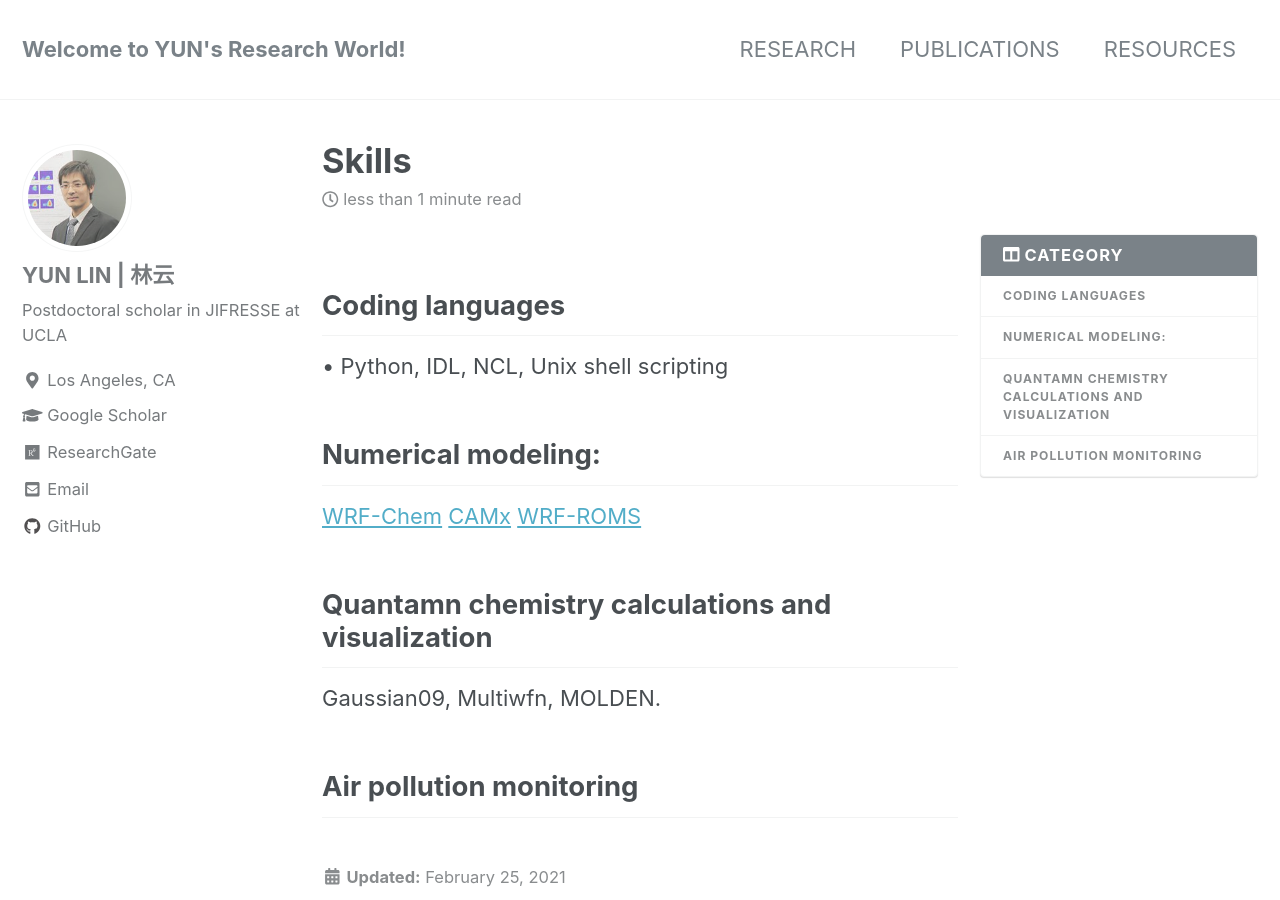
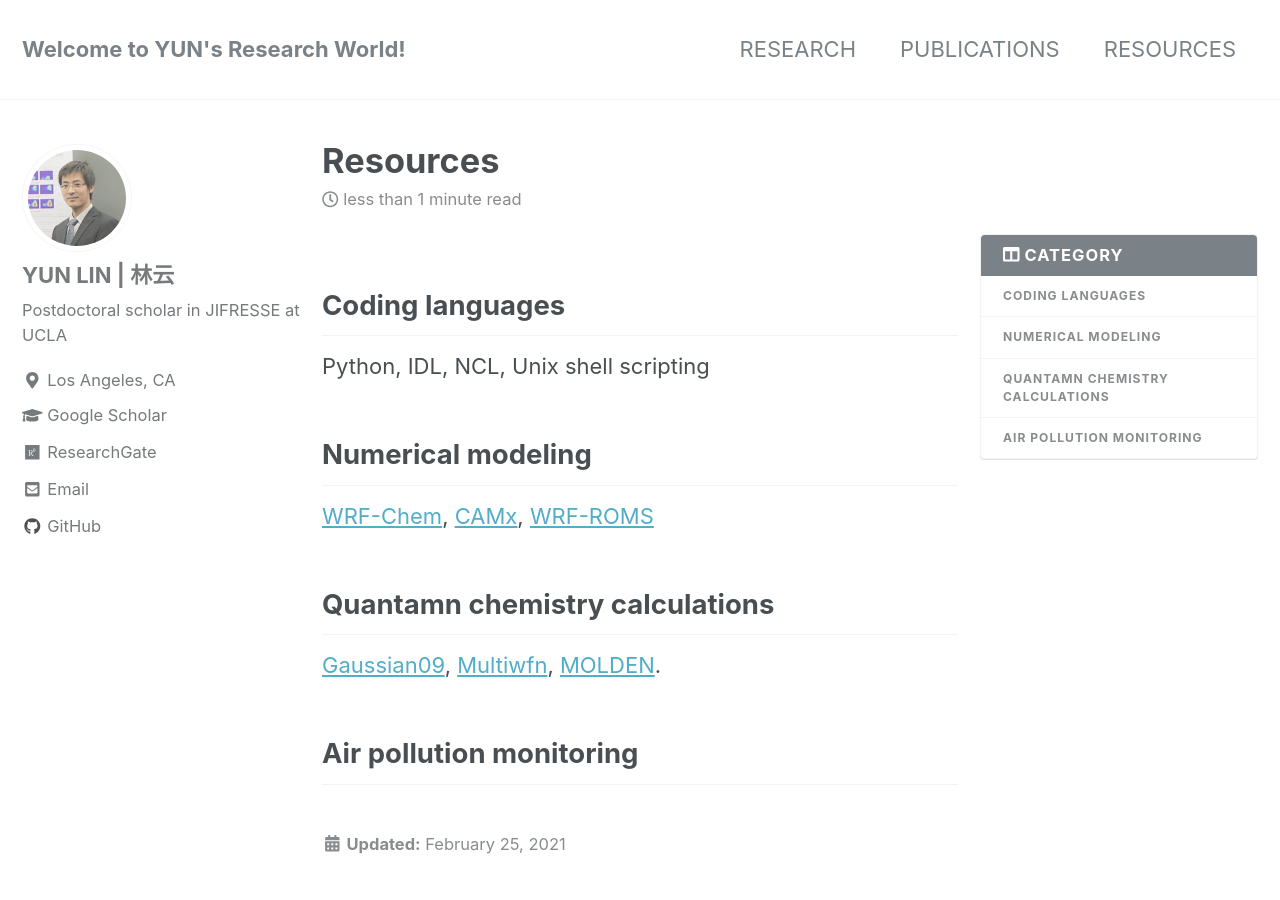
Before and after one commit to nolanylin/nolanylin.github.io, a Jekyll site: the page built from _pages/resources.md, in a window 1280 px wide and 900 px high. Built offline with Jekyll 4.4.1, drawn with Linux system fonts in a browser that asks for light colours; nearby versions of some CDN libraries.

Commit message:
Update resources.md

```diff
--- a/_pages/resources.md
+++ b/_pages/resources.md
@@ -1,6 +1,6 @@
 ---
 layout: single
-title: "Skills"
+title: "Resources"
 permalink: /resources/
 date: 2021-02-25
 categories: pages
@@ -9,14 +9,12 @@ toc_label: "Category"
 toc_icon: "columns"
 ---
 ## Coding languages
-•	Python, IDL, NCL, Unix shell scripting
+Python, IDL, NCL, Unix shell scripting
 
-## Numerical modeling:
-[WRF-Chem](https://www2.acom.ucar.edu/wrf-chem)
-[CAMx](https://www.camx.com/)
-[WRF-ROMS](https://www.myroms.org/)
+## Numerical modeling
+[WRF-Chem](https://www2.acom.ucar.edu/wrf-chem), [CAMx](https://www.camx.com/), [WRF-ROMS](https://www.myroms.org/)
 
-## Quantamn chemistry calculations and visualization
-Gaussian09, Multiwfn, MOLDEN.
+## Quantamn chemistry calculations
+[Gaussian09](https://gaussian.com/glossary/g09/), [Multiwfn](http://sobereva.com/multiwfn/), [MOLDEN](https://www3.cmbi.umcn.nl/molden/).
 
 ## Air pollution monitoring
```
